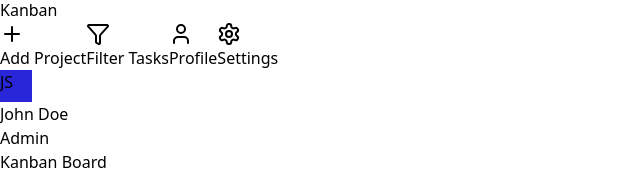
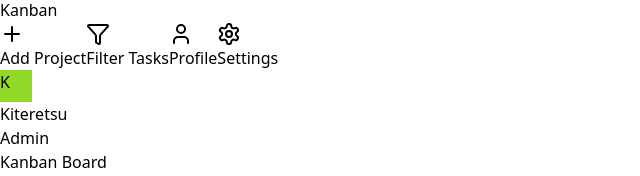
Before and after one commit to Krushan12/KanbanBoard, a React (Vite) app in the folder frontend/: page / in a window 1280 px wide. Shown: the part 544-720 px from the top of the page, without its empty margins (0-640 px from the left). Built offline with nearby package versions, Linux system fonts and the light colour scheme.

Commit message:
minor updates

```diff
--- a/frontend/src/components/InitialLogo.jsx
+++ b/frontend/src/components/InitialLogo.jsx
@@ -5,7 +5,7 @@ export default function InitialLogo({
   size = 40,
   className = ''
 }) {
-  // Extract initials
+
   const getInitials = (fullName) => {
     return fullName
       .split(' ')
@@ -15,7 +15,7 @@ export default function InitialLogo({
       .slice(0, 2);
   };
 
-  // Generate a consistent color based on the name
+
   const generateColor = (name) => {
     let hash = 0;
     for (let i = 0; i < name.length; i++) {
--- a/frontend/src/components/SideBar.jsx
+++ b/frontend/src/components/SideBar.jsx
@@ -117,13 +117,13 @@ export default function SideBar({
       <div className="p-4 border-t border-gray-700">
         <div className="flex items-center">
           <InitialLogo
-            name="Jane Smith"  // Custom name
-            size={32}          // Custom size
-            className="border"  // Additional classes
+            name="Kiteretsu"
+            size={32}
+            className="border"
           />
           {isExpanded && (
             <div className="ml-2">
-              <p className="font-semibold">John Doe</p>
+              <p className="font-semibold">Kiteretsu</p>
               <p className="text-xs text-gray-400">Admin</p>
             </div>
           )}
```
